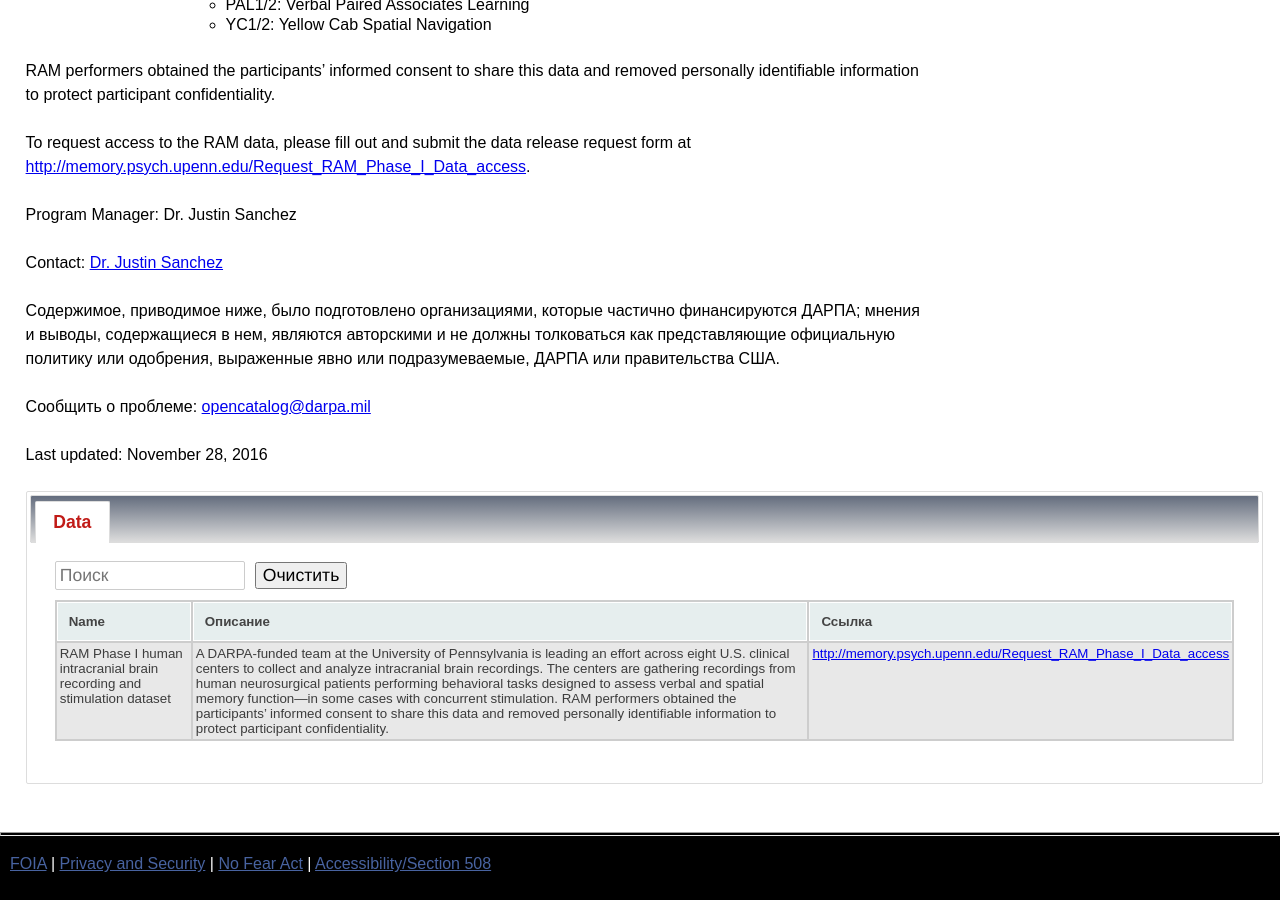
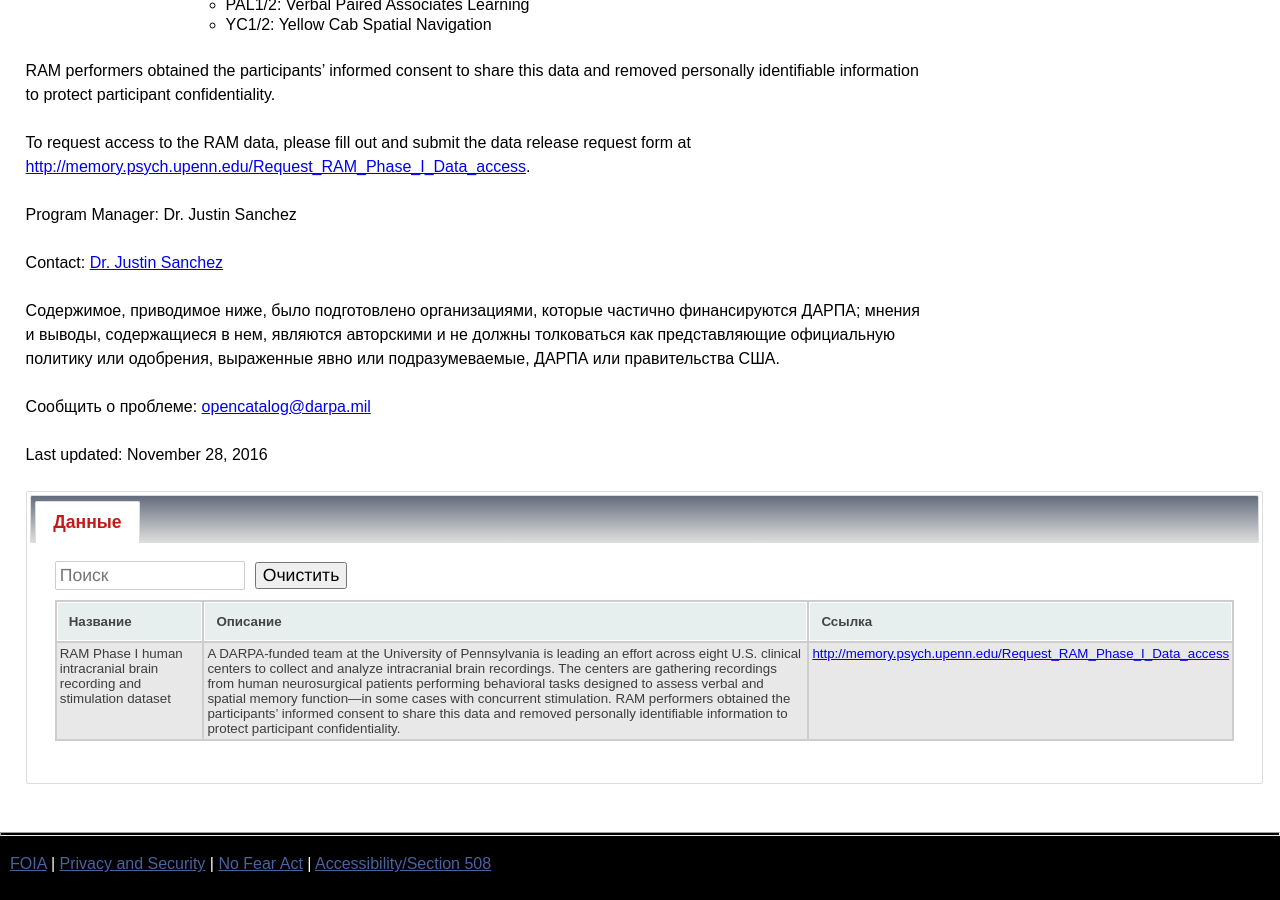
Before and after one commit to kant2002/darpa-ru, a Jekyll site: the page built from ru/RAM.html, in a window 1280 px wide and 900 px high, scrolled down 687 px. Built offline with Jekyll 4.4.1, drawn with Linux system fonts in a browser that asks for light colours.

Commit message:
New translations RAM.html (Russian)

```diff
--- a/ru/RAM.html
+++ b/ru/RAM.html
@@ -46,12 +46,12 @@ The following data are available for download:
 
       <p>Сообщить о проблеме: <a href="mailto:opencatalog@darpa.mil">opencatalog@darpa.mil</a></p><p>Last updated: November 28, 2016</p></div>
       <div id='dialog'></div><div id='tabs' class='table-tabs'>
-      <ul><li><a href='#tabs2'>Data</a></li></ul>
+      <ul><li><a href='#tabs2'>Данные</a></li></ul>
 
       <div id='data'><div id='tabs2'><input class='search' placeholder='Поиск' id='search2'/><button class='clear_button' id='clear1'>Очистить</button>
       <table id='data' class='tablesorter'>
  <thead>
- <tr><th>Name</th><th>Описание</th><th>Ссылка</th></tr>
+ <tr><th>Название</th><th>Описание</th><th>Ссылка</th></tr>
  </thead>
  <tbody  class='list'>
 
```
